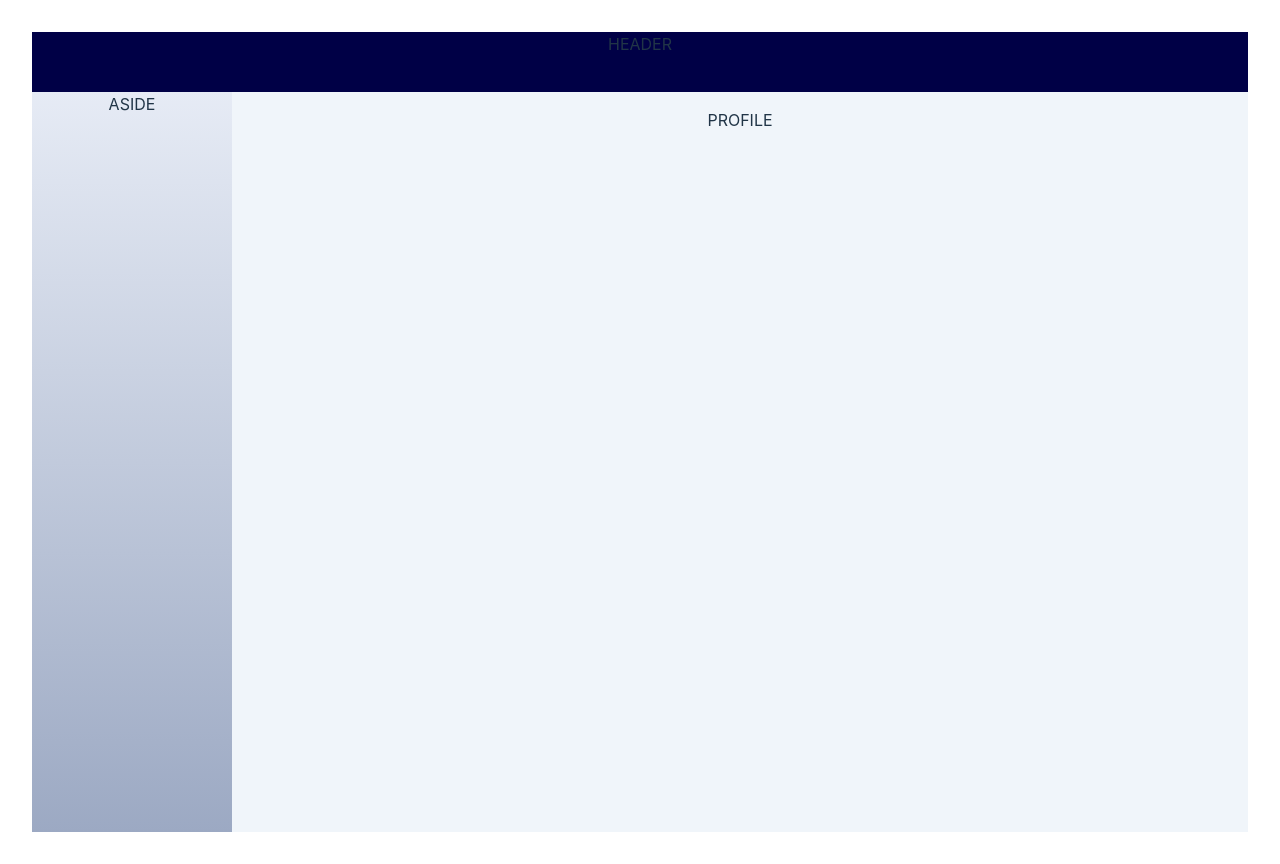
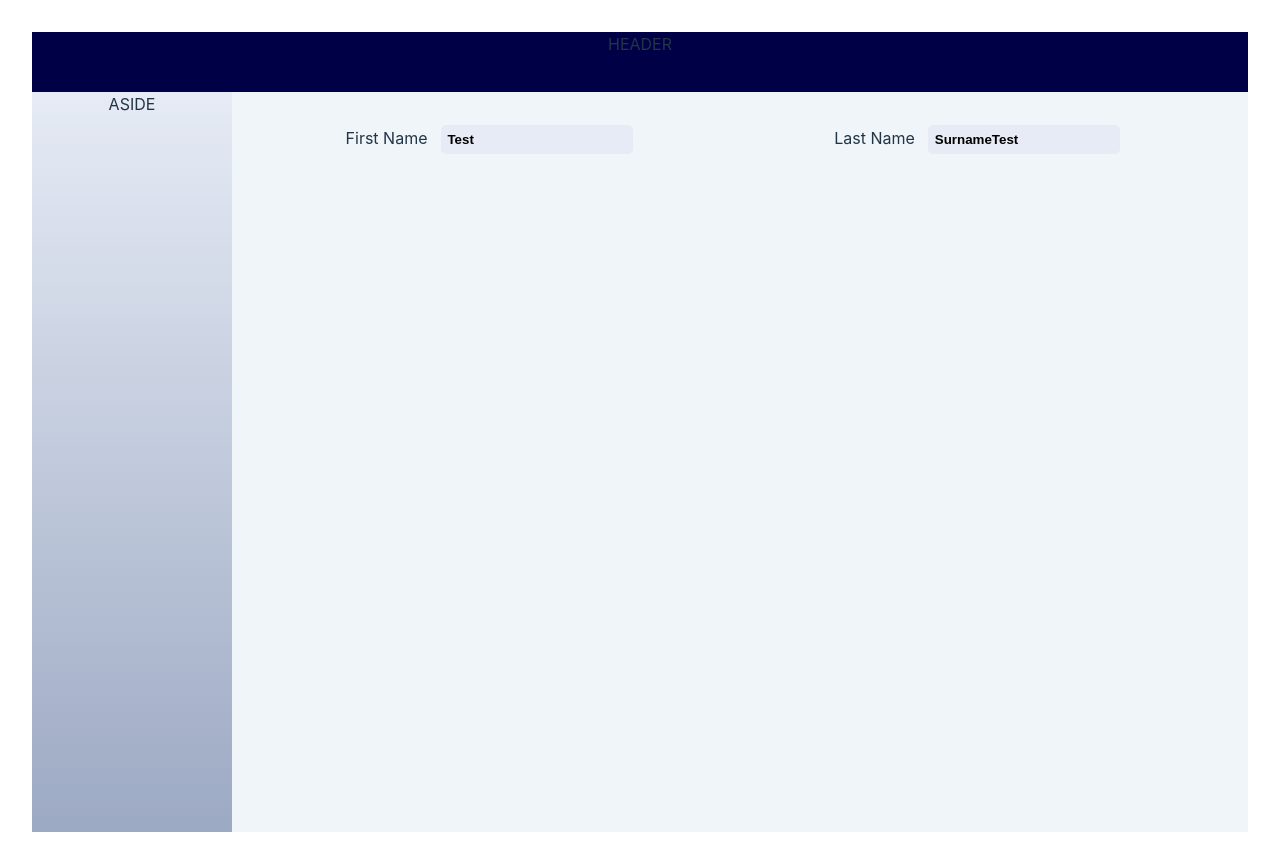
Before and after one commit to boolean-uk/react-cohort-dashboard-challenge, a React (Vite) app: page /profile in a window 1280 px wide. Built offline with nearby package versions, Linux system fonts and the light colour scheme.

Commit message:
started Profile page

```diff
--- a/src/App.css
+++ b/src/App.css
@@ -85,6 +85,21 @@
   justify-self: end;
 }
 
+form {
+  margin: 20px;
+  display: grid;
+  grid-template-columns: repeat(2, minmax(min-content, 1fr));
+}
+
+input {
+  font-weight: bold;
+  border: none;
+  border-radius: 5px;
+  padding: 0.5em;
+  background-color: var(--lightgrey);
+  margin: 1em;
+}
+
 .read-the-docs {
   color: #888;
 }
--- a/src/components/Comments/Comment.jsx
+++ b/src/components/Comments/Comment.jsx
@@ -3,7 +3,7 @@ import ProfileImg from "../Profile/ProfileImg";
 export default function Comment({comment}) {
   return (
     <div className="comment-container">
-      <ProfileImg userId={comment.contactId} size={"small"}/>
+      <ProfileImg contactId={comment.contactId} size={"small"}/>
       {comment.content}
     </div>
   )
--- a/src/components/Comments/Comments.jsx
+++ b/src/components/Comments/Comments.jsx
@@ -24,7 +24,7 @@ export default function Comments ({postId}) {
     <>
     {comments.length > visibleComments ? (
       <p className="expandComments" onClick={() => loadMoreComments()}>
-        Load more comments
+        See previous comments
       </p>
     ) : (
       <p className="expandComments" onClick={() => setVisibleComments(parseInt(comments.length / 3))}>
--- a/src/components/Home/Home.jsx
+++ b/src/components/Home/Home.jsx
@@ -1,6 +1,4 @@
-import { useEffect } from "react"
-import { useState } from "react"
-
+import { useEffect, useState } from "react"
 import Post from "../Post/Post"
 
 export default function Home() {
@@ -16,17 +14,13 @@ export default function Home() {
       .then(data => setPosts(data))
   }
 
-
   useEffect(getPosts, []);
 
-  if (posts.length === 0) {
-    return <p>Loading…</p>
-  } else {
+  if (posts.length === 0) return <p>Loading…</p>
 
   return (
     <>
     {posts.map((post, index) => <Post key={index} post={post}/>)}
     </>
   )
-  }
 }
--- a/src/components/Post/Post.jsx
+++ b/src/components/Post/Post.jsx
@@ -10,6 +10,8 @@ import ProfileImg from "../Profile/ProfileImg";
 import Comments from "../Comments/Comments";
 
 export default function Post({post}) {
+
+  if (!post.contactId) return (<div></div>)
 
   const [user, setUser] = useState(null)
   const loadUser = () => {
@@ -28,7 +30,7 @@ export default function Post({post}) {
   return (
     <div className="card" >
       <div className="post-container">
-        <ProfileImg initials={user.firstName[0] + user.lastName[0]}/>
+        <ProfileImg contactId={post.contactId} initials={user.firstName[0] + user.lastName[0]}/>
         <div>
           <p className="post-author">{user.firstName + " " + user.lastName}</p>
           <p className="post-title"><a href={"/post/"+post.id}>{post.title}</a></p>
--- /dev/null
+++ b/src/components/Profile/FormField.jsx
@@ -0,0 +1,11 @@
+export default function FormField({description, name, value, type}) {
+  return (
+    <label>{description}
+      <input
+        name={name}
+        value={value}
+        type={type}
+      />
+    </label>
+  )
+}
--- a/src/components/Profile/Profile.jsx
+++ b/src/components/Profile/Profile.jsx
@@ -1,8 +1,24 @@
 import { useEffect, useState } from "react"
+import FormField from "./FormField"
 
 export default function Profile () {
-
+  const formFields = [
+    {
+      description: "First Name",
+      name: "firstName",
+      value: "Test",
+      type: "text"
+    },
+    {
+      description: "Last Name",
+      name: "lastName",
+      value: "SurnameTest",
+      type: "text"
+    }
+  ]
   return (
-    <p>PROFILE</p>
+    <form>
+      {formFields.map((field, index) => <FormField key={index} description={field.description} value={field.value} type={field.type} name={field.name}/>)}
+    </form>
   )
 }
--- a/src/components/Profile/ProfileImg.jsx
+++ b/src/components/Profile/ProfileImg.jsx
@@ -1,6 +1,6 @@
-export default function ProfileImg({initials, size}) {
-  // random background color
-  const styles = { backgroundColor: `hsl(${Math.random()*360}, 70%, 50%)` };
+export default function ProfileImg({initials, contactId, size}) {
+
+  const styles = { backgroundColor: `hsl(${contactId/15*360}, 70%, 50%)` };
 
   return (
     <div className={`profile-img ${size}`} style={styles} >
```
Also changed, not shown: 1 other file (tests, documents, lock files or other folders).
